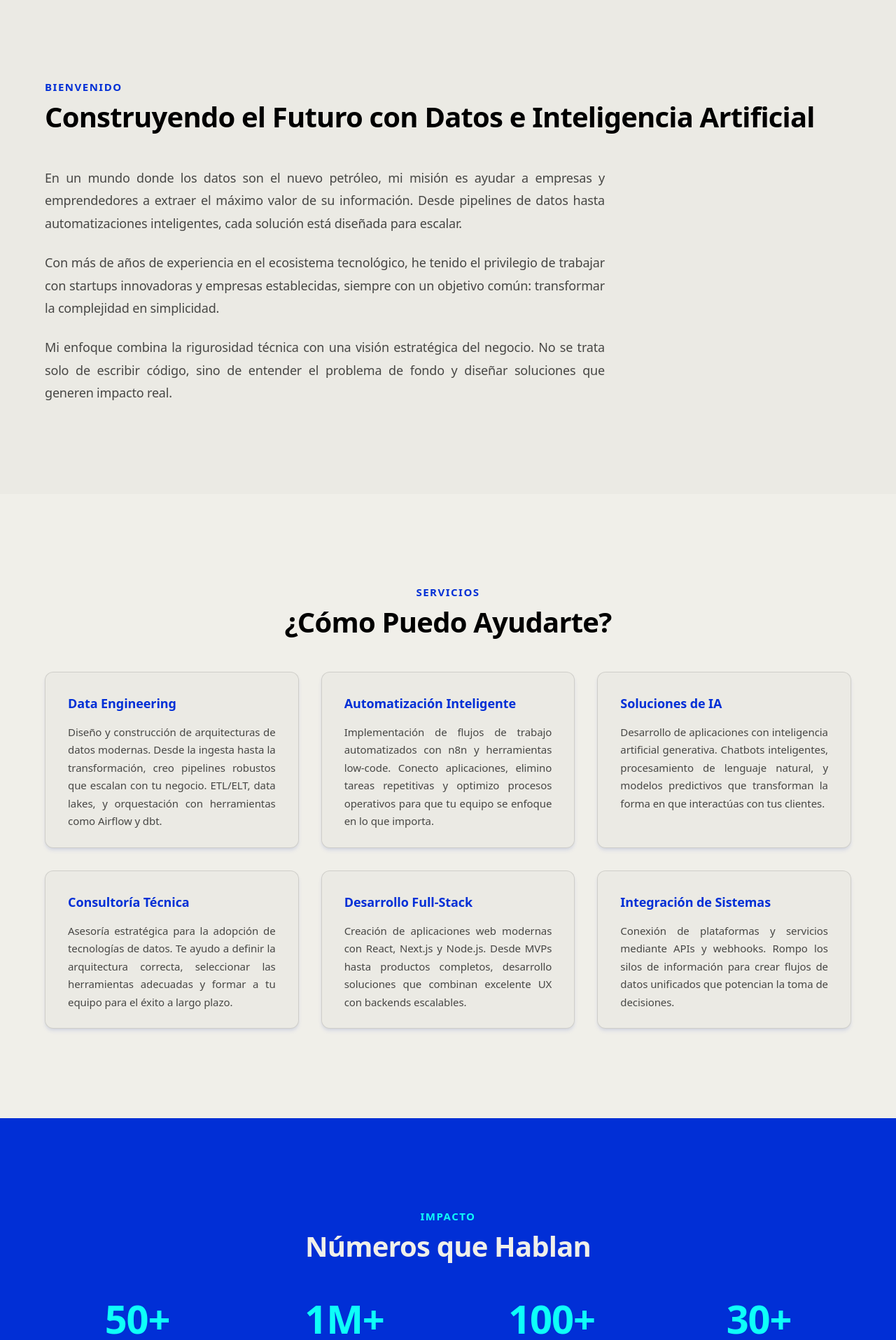
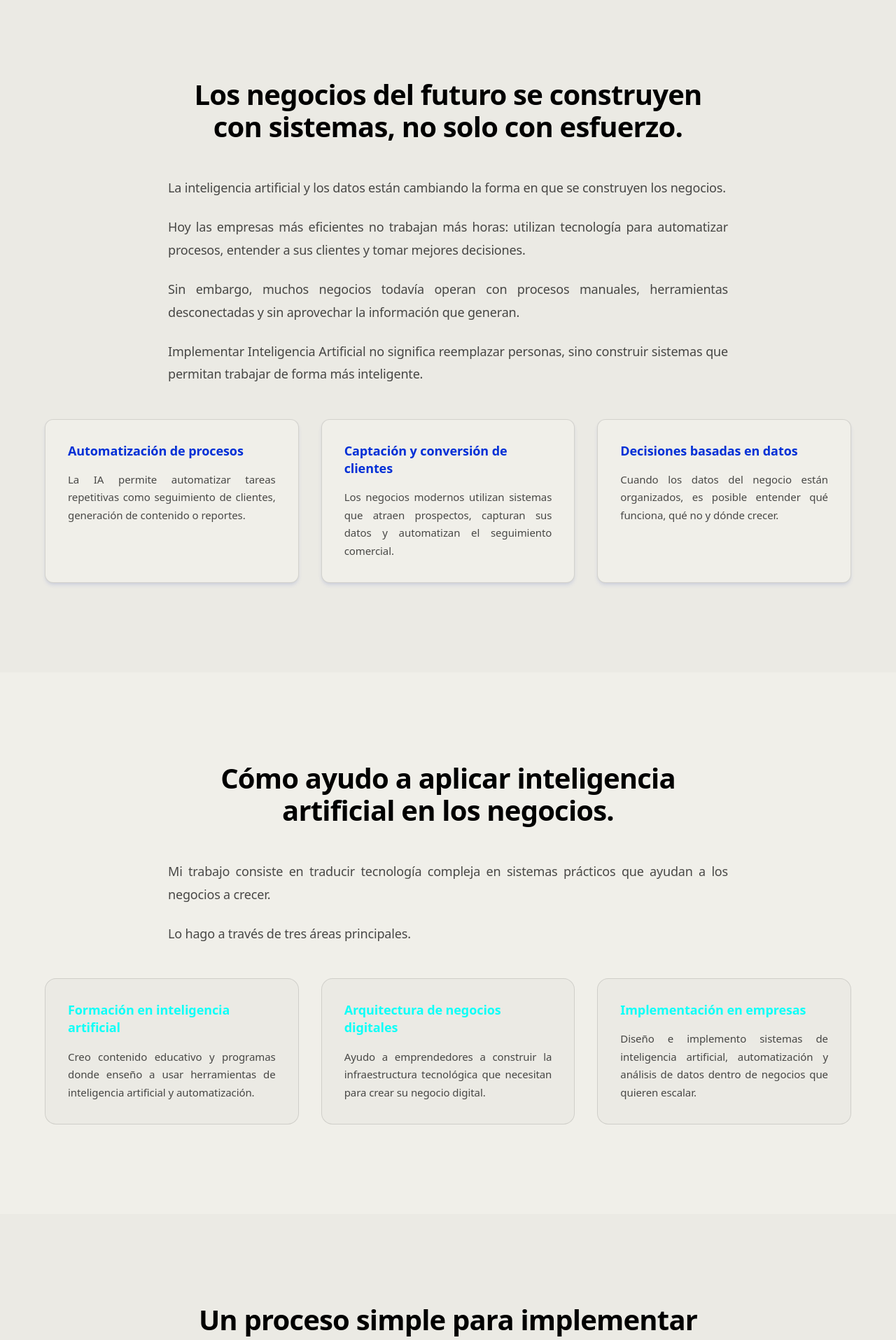
Before and after one commit to LuisDavid0912/LuisDavidWebsite, a Next.js app: page / in a window 1280 px wide. Shown: the part 880-2795 px from the top of the page at 70% size. Built offline with nearby package versions, Linux system fonts and the light colour scheme.

Commit message:
feat: redesign homepage content, update hero responsive styling and add /talento page

```diff
--- a/src/app/page.tsx
+++ b/src/app/page.tsx
@@ -9,15 +9,15 @@ export default function Home() {
       {/* Hero Section */}
       <Hero />
 
-      {/* Intro Section */}
+      {/* Contexto Section */}
       <Section
-        id="intro"
-        title={siteContent.homeIntro.title}
-        subtitle={siteContent.homeIntro.subtitle}
+        id="contexto"
+        title={siteContent.homeContext.title}
         background="paper"
+        centered
       >
-        <Stack spacing={3} sx={{ maxWidth: 800 }}>
-          {siteContent.homeIntro.paragraphs.map((p, i) => (
+        <Stack spacing={3} sx={{ maxWidth: 800, mx: 'auto', mb: 6 }}>
+          {siteContent.homeContext.paragraphs.map((p, i) => (
             <Typography
               key={i}
               variant="body1"
@@ -32,40 +32,30 @@ export default function Home() {
             </Typography>
           ))}
         </Stack>
-      </Section>
-
-      {/* Services Section */}
-      <Section
-        id="servicios"
-        title={siteContent.homeServices.title}
-        subtitle={siteContent.homeServices.subtitle}
-        background="default"
-        centered
-      >
         <Grid container spacing={4}>
-          {siteContent.homeServices.items.map((service, i) => (
-            <Grid item xs={12} sm={6} md={4} key={i}>
+          {siteContent.homeContext.blocks.map((block, i) => (
+            <Grid item xs={12} md={4} key={i}>
               <Card
                 sx={{
                   height: '100%',
-                  backgroundColor: 'background.paper',
+                  backgroundColor: 'background.default',
                   border: '1px solid',
                   borderColor: 'divider',
+                  p: { xs: 3, md: 4 },
                   transition: 'transform 0.2s ease, box-shadow 0.2s ease',
                   '&:hover': {
                     transform: 'translateY(-4px)',
-                    boxShadow: 4,
+                    boxShadow: 2,
                   },
                 }}
                 elevation={0}
               >
-                <CardContent sx={{ p: { xs: 3, md: 4 } }}>
                 <Typography
                   variant="h5"
                   component="h3"
                   sx={{ color: 'primary.main', mb: 2, fontWeight: 600 }}
                 >
-                    {service.title}
+                  {block.title}
                 </Typography>
                 <Typography
                   variant="body2"
@@ -75,48 +65,67 @@ export default function Home() {
                     textAlign: { xs: 'left', md: 'justify' },
                   }}
                 >
-                    {service.description}
+                  {block.description}
                 </Typography>
-                </CardContent>
               </Card>
             </Grid>
           ))}
         </Grid>
       </Section>
 
-      {/* Stats Section */}
+      {/* Qué hago exactamente Section */}
       <Section
-        id="impacto"
-        title={siteContent.homeStats.title}
-        subtitle={siteContent.homeStats.subtitle}
-        background="primary"
+        id="que-hago"
+        title={siteContent.homeWhatIDo.title}
+        background="default"
         centered
       >
-        <Grid container spacing={4} justifyContent="center">
-          {siteContent.homeStats.items.map((stat, i) => (
-            <Grid item xs={6} md={3} key={i}>
-              <Box sx={{ textAlign: 'center' }}>
+        <Stack spacing={3} sx={{ maxWidth: 800, mx: 'auto', mb: 6 }}>
+          {siteContent.homeWhatIDo.paragraphs.map((p, i) => (
             <Typography
-                  variant="h2"
-                  component="p"
+              key={i}
+              variant="body1"
               sx={{
-                    color: 'secondary.main',
-                    fontWeight: 700,
-                    fontSize: { xs: '2.5rem', md: '3.5rem' },
-                    mb: 1,
+                color: 'text.secondary',
+                fontSize: { xs: '1rem', md: '1.125rem' },
+                lineHeight: 1.8,
+                textAlign: { xs: 'left', md: 'justify' },
               }}
             >
-                  {stat.value}
+              {p}
+            </Typography>
+          ))}
+        </Stack>
+        <Grid container spacing={4} justifyContent="center">
+          {siteContent.homeWhatIDo.areas.map((area, i) => (
+            <Grid item xs={12} md={4} key={i}>
+              <Box
+                sx={{
+                  height: '100%',
+                  p: { xs: 3, md: 4 },
+                  borderRadius: 2,
+                  border: '1px solid',
+                  borderColor: 'divider',
+                  backgroundColor: 'background.paper',
+                  textAlign: 'left',
+                }}
+              >
+                <Typography
+                  variant="h5"
+                  component="h3"
+                  sx={{ color: 'secondary.main', mb: 2, fontWeight: 600 }}
+                >
+                  {area.title}
                 </Typography>
                 <Typography
-                  variant="body1"
+                  variant="body2"
                   sx={{
-                    color: 'inherit',
-                    opacity: 0.9,
-                    fontSize: { xs: '0.875rem', md: '1rem' },
+                    color: 'text.secondary',
+                    lineHeight: 1.7,
+                    textAlign: { xs: 'left', md: 'justify' },
                   }}
                 >
-                  {stat.label}
+                  {area.description}
                 </Typography>
               </Box>
             </Grid>
@@ -124,51 +133,65 @@ export default function Home() {
         </Grid>
       </Section>
 
-      {/* Featured Projects Section */}
+      {/* Methodology Section */}
       <Section
-        id="proyectos-destacados"
-        title={siteContent.homeProjects.title}
-        subtitle={siteContent.homeProjects.subtitle}
+        id="metodologia"
+        title={siteContent.homeMethodology.title}
         background="paper"
         centered
       >
+        <Grid container spacing={4} sx={{ mb: 6 }}>
+          {siteContent.homeMethodology.steps.map((step, i) => (
+            <Grid item xs={12} sm={6} md={3} key={i}>
+              <Box
+                sx={{
+                  textAlign: 'center',
+                  p: 2,
+                }}
+              >
                 <Typography
-          variant="body1"
+                  variant="overline"
+                  sx={{ color: 'primary.main', fontWeight: 600, letterSpacing: 2 }}
+                >
+                  {step.step}
+                </Typography>
+                <Typography
+                  variant="h5"
+                  component="h3"
+                  sx={{ mb: 2, mt: 1, fontWeight: 600 }}
+                >
+                  {step.title}
+                </Typography>
+                <Typography
+                  variant="body2"
                   sx={{
                     color: 'text.secondary',
-            mb: 6,
-            maxWidth: 600,
-            mx: 'auto',
-            textAlign: { xs: 'center', md: 'justify' },
+                    lineHeight: 1.7,
                   }}
                 >
-          {siteContent.homeProjects.description}
+                  {step.description}
                 </Typography>
-        <Grid container spacing={4}>
-          {siteContent.projects.items.slice(0, 3).map((project, i) => (
-            <Grid item xs={12} md={4} key={i}>
-              <ProjectCard {...project} />
+              </Box>
             </Grid>
           ))}
         </Grid>
-        <Box sx={{ textAlign: 'center', mt: 6 }}>
-          <PrimaryButton component={Link} href="/projects">
-            Ver Todos los Proyectos
+        <Box sx={{ textAlign: 'center' }}>
+          <PrimaryButton component={Link} href={siteContent.homeMethodology.cta.href}>
+            {siteContent.homeMethodology.cta.label}
           </PrimaryButton>
         </Box>
       </Section>
 
-      {/* Testimonials Section */}
+      {/* Examples Section */}
       <Section
-        id="testimonios"
-        title={siteContent.homeTestimonials.title}
-        subtitle={siteContent.homeTestimonials.subtitle}
+        id="ejemplos"
+        title={siteContent.homeExamples.title}
         background="default"
         centered
       >
         <Grid container spacing={4}>
-          {siteContent.homeTestimonials.items.map((testimonial, i) => (
-            <Grid item xs={12} md={4} key={i}>
+          {siteContent.homeExamples.examples.map((example, i) => (
+            <Grid item xs={12} sm={6} key={i}>
               <Card
                 sx={{
                   height: '100%',
@@ -180,33 +203,22 @@ export default function Home() {
                 elevation={0}
               >
                 <Typography
+                  variant="h5"
+                  component="h3"
+                  sx={{ color: 'text.primary', mb: 2, fontWeight: 600 }}
+                >
+                  {example.title}
+                </Typography>
+                <Typography
                   variant="body1"
                   sx={{
                     color: 'text.secondary',
-                    fontStyle: 'italic',
-                    mb: 3,
-                    lineHeight: 1.8,
+                    lineHeight: 1.7,
                     textAlign: { xs: 'left', md: 'justify' },
-                    '&::before': { content: '"""' },
-                    '&::after': { content: '"""' },
                   }}
                 >
-                  {testimonial.quote}
+                  {example.description}
                 </Typography>
-                <Box>
-                  <Typography
-                    variant="subtitle1"
-                    sx={{ color: 'text.primary', fontWeight: 600 }}
-                  >
-                    {testimonial.author}
-                  </Typography>
-                  <Typography
-                    variant="body2"
-                    sx={{ color: 'primary.main' }}
-                  >
-                    {testimonial.role}
-                  </Typography>
-                </Box>
               </Card>
             </Grid>
           ))}
--- a/src/content/site.ts
+++ b/src/content/site.ts
@@ -12,20 +12,22 @@ export const siteContent = {
       { label: 'Inicio', href: '/' },
       { label: 'Sobre mí', href: '/about' },
       { label: 'Proyectos', href: '/projects' },
+      { label: 'Aprende IA', href: '/talento' },
       { label: 'Recursos', href: '/resources' },
       { label: 'Contacto', href: '/contact' },
     ],
   },
 
   hero: {
+    preHeadline: 'Soy Ingeniero de Datos, y',
     headline: 'Ayudo a implementar Inteligencia Artificial en tu negocio.',
-    subheadline: 'Yo construyó la infraestructura tecnologica que permite a los negocios atraer clientes, automatizar sus procesos de ventas y tomar decisiones basadas en datos.',
+    subheadline: 'Construyo la infraestructura tecnológica que permite a los negocios atraer clientes, automatizar sus procesos de ventas y tomar decisiones basadas en datos.',
     ctaPrimary: {
       label: 'Quiero implementar IA en mi negocio',
       href: '/diagnostico',
     },
     ctaSecondary: {
-      label: 'Quiero Aprender IA',
+      label: 'Quiero aprender IA',
       href: 'https://skool.com/@luis-david-7838',
     },
   },
@@ -34,88 +36,100 @@ export const siteContent = {
   // HOME PAGE SECTIONS
   // =============================================
 
-  homeIntro: {
-    subtitle: 'Bienvenido',
-    title: 'Construyendo el Futuro con Datos e Inteligencia Artificial',
+  homeContext: {
+    title: 'Los negocios del futuro se construyen con sistemas, no solo con esfuerzo.',
     paragraphs: [
-      'En un mundo donde los datos son el nuevo petróleo, mi misión es ayudar a empresas y emprendedores a extraer el máximo valor de su información. Desde pipelines de datos hasta automatizaciones inteligentes, cada solución está diseñada para escalar.',
-      'Con más de años de experiencia en el ecosistema tecnológico, he tenido el privilegio de trabajar con startups innovadoras y empresas establecidas, siempre con un objetivo común: transformar la complejidad en simplicidad.',
-      'Mi enfoque combina la rigurosidad técnica con una visión estratégica del negocio. No se trata solo de escribir código, sino de entender el problema de fondo y diseñar soluciones que generen impacto real.',
+      'La inteligencia artificial y los datos están cambiando la forma en que se construyen los negocios.',
+      'Hoy las empresas más eficientes no trabajan más horas: utilizan tecnología para automatizar procesos, entender a sus clientes y tomar mejores decisiones.',
+      'Sin embargo, muchos negocios todavía operan con procesos manuales, herramientas desconectadas y sin aprovechar la información que generan.',
+      'Implementar Inteligencia Artificial no significa reemplazar personas, sino construir sistemas que permitan trabajar de forma más inteligente.',
     ],
-  },
-
-  homeServices: {
-    subtitle: 'Servicios',
-    title: '¿Cómo Puedo Ayudarte?',
-    items: [
+    blocks: [
       {
-        title: 'Data Engineering',
-        description: 'Diseño y construcción de arquitecturas de datos modernas. Desde la ingesta hasta la transformación, creo pipelines robustos que escalan con tu negocio. ETL/ELT, data lakes, y orquestación con herramientas como Airflow y dbt.',
-        icon: 'data',
+        title: 'Automatización de procesos',
+        description: 'La IA permite automatizar tareas repetitivas como seguimiento de clientes, generación de contenido o reportes.',
       },
       {
-        title: 'Automatización Inteligente',
-        description: 'Implementación de flujos de trabajo automatizados con n8n y herramientas low-code. Conecto aplicaciones, elimino tareas repetitivas y optimizo procesos operativos para que tu equipo se enfoque en lo que importa.',
-        icon: 'automation',
+        title: 'Captación y conversión de clientes',
+        description: 'Los negocios modernos utilizan sistemas que atraen prospectos, capturan sus datos y automatizan el seguimiento comercial.',
       },
       {
-        title: 'Soluciones de IA',
-        description: 'Desarrollo de aplicaciones con inteligencia artificial generativa. Chatbots inteligentes, procesamiento de lenguaje natural, y modelos predictivos que transforman la forma en que interactúas con tus clientes.',
-        icon: 'ai',
-      },
-      {
-        title: 'Consultoría Técnica',
-        description: 'Asesoría estratégica para la adopción de tecnologías de datos. Te ayudo a definir la arquitectura correcta, seleccionar las herramientas adecuadas y formar a tu equipo para el éxito a largo plazo.',
-        icon: 'consulting',
-      },
-      {
-        title: 'Desarrollo Full-Stack',
-        description: 'Creación de aplicaciones web modernas con React, Next.js y Node.js. Desde MVPs hasta productos completos, desarrollo soluciones que combinan excelente UX con backends escalables.',
-        icon: 'fullstack',
-      },
-      {
-        title: 'Integración de Sistemas',
-        description: 'Conexión de plataformas y servicios mediante APIs y webhooks. Rompo los silos de información para crear flujos de datos unificados que potencian la toma de decisiones.',
-        icon: 'integration',
+        title: 'Decisiones basadas en datos',
+        description: 'Cuando los datos del negocio están organizados, es posible entender qué funciona, qué no y dónde crecer.',
       },
     ],
   },
 
-  homeStats: {
-    subtitle: 'Impacto',
-    title: 'Números que Hablan',
-    items: [
-      { value: '50+', label: 'Proyectos Completados' },
-      { value: '1M+', label: 'Registros Procesados Diariamente' },
-      { value: '100+', label: 'Automatizaciones Creadas' },
-      { value: '30+', label: 'Clientes Satisfechos' },
+  homeWhatIDo: {
+    title: 'Cómo ayudo a aplicar inteligencia artificial en los negocios.',
+    paragraphs: [
+      'Mi trabajo consiste en traducir tecnología compleja en sistemas prácticos que ayudan a los negocios a crecer.',
+      'Lo hago a través de tres áreas principales.',
+    ],
+    areas: [
+      {
+        title: 'Formación en inteligencia artificial',
+        description: 'Creo contenido educativo y programas donde enseño a usar herramientas de inteligencia artificial y automatización.',
+      },
+      {
+        title: 'Arquitectura de negocios digitales',
+        description: 'Ayudo a emprendedores a construir la infraestructura tecnológica que necesitan para crear su negocio digital.',
+      },
+      {
+        title: 'Implementación en empresas',
+        description: 'Diseño e implemento sistemas de inteligencia artificial, automatización y análisis de datos dentro de negocios que quieren escalar.',
+      },
     ],
   },
 
-  homeProjects: {
-    subtitle: 'Portfolio',
-    title: 'Proyectos Destacados',
-    description: 'Una selección de trabajos que demuestran mi experiencia en diferentes áreas tecnológicas. Cada proyecto representa un desafío único y una solución a medida.',
+  homeMethodology: {
+    title: 'Un proceso simple para implementar tecnología.',
+    steps: [
+      {
+        step: 'Paso 1',
+        title: 'Diagnóstico',
+        description: 'Analizamos cómo funciona actualmente el negocio y detectamos oportunidades de automatización.',
+      },
+      {
+        step: 'Paso 2',
+        title: 'Diseño del sistema',
+        description: 'Diseñamos la arquitectura tecnológica adecuada para el negocio.',
+      },
+      {
+        step: 'Paso 3',
+        title: 'Implementación',
+        description: 'Construimos e integramos las automatizaciones y sistemas necesarios.',
+      },
+      {
+        step: 'Paso 4',
+        title: 'Optimización',
+        description: 'Medimos resultados y ajustamos el sistema para mejorar su rendimiento.',
+      },
+    ],
+    cta: {
+      label: 'Agendar diagnóstico',
+      href: '/diagnostico',
+    },
   },
 
-  homeTestimonials: {
-    subtitle: 'Testimonios',
-    title: 'Lo Que Dicen Mis Clientes',
-    items: [
+  homeExamples: {
+    title: 'Ejemplos de lo que se puede construir con inteligencia artificial.',
+    examples: [
       {
-        quote: 'Luis David transformó completamente nuestra infraestructura de datos. Lo que antes tardaba horas, ahora se ejecuta automáticamente en minutos. Su enfoque técnico y visión de negocio son excepcionales.',
-        author: 'María González',
-        role: 'CTO, TechStartup',
+        title: 'Automatización de captación de clientes',
+        description: 'Sistema que atrae prospectos, captura sus datos y organiza la base de clientes.',
       },
       {
-        quote: 'La automatización que implementó nos ha ahorrado más de 20 horas semanales en tareas manuales. Su conocimiento de n8n y su capacidad para entender nuestros procesos fueron clave.',
-        author: 'Carlos Rodríguez',
-        role: 'Director de Operaciones, E-commerce',
+        title: 'Automatización de marketing',
+        description: 'Generación de contenido y seguimiento automático de prospectos.',
       },
       {
-        quote: 'Trabajar con Luis David fue una experiencia excelente. Entendió rápidamente nuestras necesidades y entregó una solución de IA que superó nuestras expectativas.',
-        author: 'Ana Martínez',
-        role: 'Fundadora, Startup IA',
+        title: 'Dashboards de negocio',
+        description: 'Paneles de control que muestran ventas, clientes y métricas clave.',
+      },
+      {
+        title: 'Automatización de procesos internos',
+        description: 'Integración de herramientas para eliminar tareas manuales.',
       },
     ],
   },
@@ -370,6 +384,60 @@ export const siteContent = {
         link: '#',
       },
     ],
+  },
+
+  // =============================================
+  // TALENTO (PARA ESTUDIANTES) PAGE
+  // =============================================
+
+  talento: {
+    hero: {
+      subtitle: 'Para Estudiantes',
+      title: 'Acelera tu carrera en Datos e Inteligencia Artificial',
+      description: 'Programas de formación, mentoría y recursos diseñados exclusivamente para estudiantes y profesionales que buscan destacar en el ecosistema tecnológico actual.',
+      ctaPrimary: {
+        label: 'Ver programas',
+        href: '#programas',
+      },
+      ctaSecondary: {
+        label: 'Únete a la comunidad',
+        href: 'https://skool.com/@luis-david-7838',
+      },
+    },
+    benefits: {
+      title: '¿Por qué capacitarte conmigo?',
+      items: [
+        {
+          title: 'Aprendizaje Práctico',
+          description: 'No más teoría sin aplicación. Construirás proyectos reales que enriquecerán tu portafolio desde el primer día.',
+        },
+        {
+          title: 'Mentoría Directa',
+          description: 'Recibe feedback sobre tu código y decisiones para evitar los errores más comunes de la industria.',
+        },
+        {
+          title: 'Hardware de Oportunidades',
+          description: 'Conéctate con otros estudiantes y profesionales apasionados. Comparte dudas y colabora en grupo.',
+        },
+      ],
+    },
+    programs: {
+      title: 'Rutas de Aprendizaje',
+      items: [
+        {
+          title: 'Fundamentos de Inteligencia Artificial',
+          description: 'Comprende los conceptos clave y cómo implementar modelos en aplicaciones reales usando herramientas modernas.',
+          duration: 'Próximamente',
+          level: 'Principiantes',
+        },
+        {
+          title: 'Ingeniería de Datos Básica',
+          description: 'Aprende a diseñar tu primer pipeline de datos, automatizando extracciones, transformaciones y cargas (ETL).',
+          duration: 'Próximamente',
+          level: 'Intermedio',
+        },
+      ],
+    },
   },
 
   // =============================================
```
Also changed, not shown: src/app/talento/page.tsx (added, +146 -0 lines), src/components/Hero.tsx (+8 -6 lines). Lines whose indentation alone changed are shown as unchanged.
